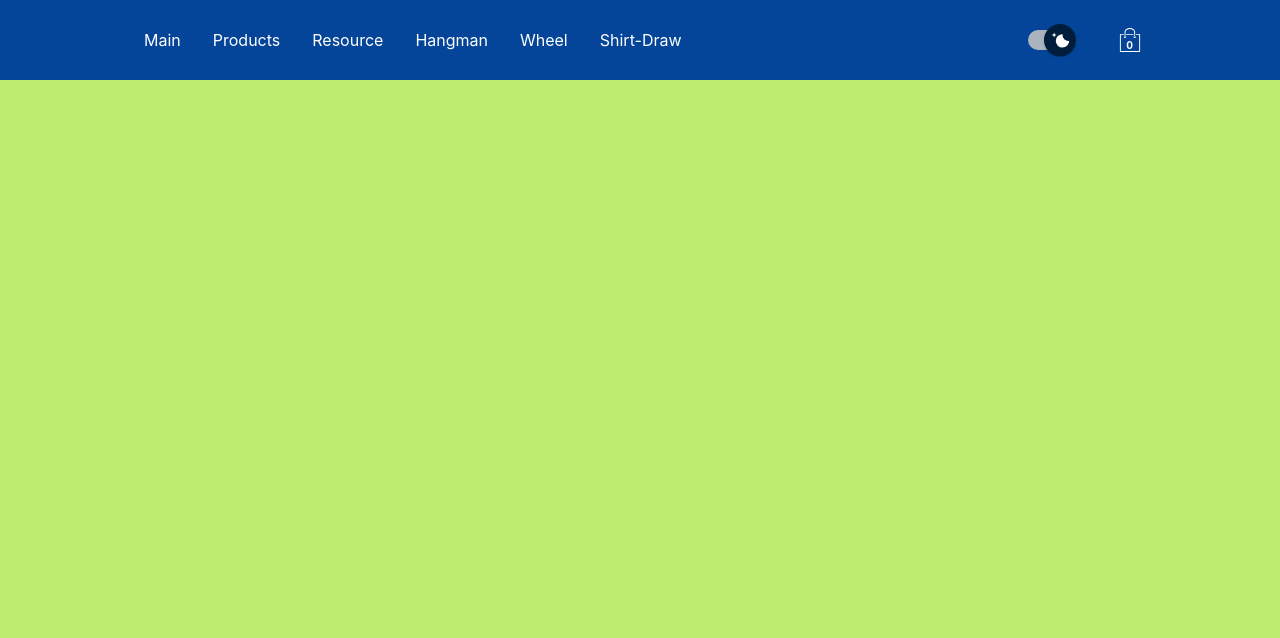
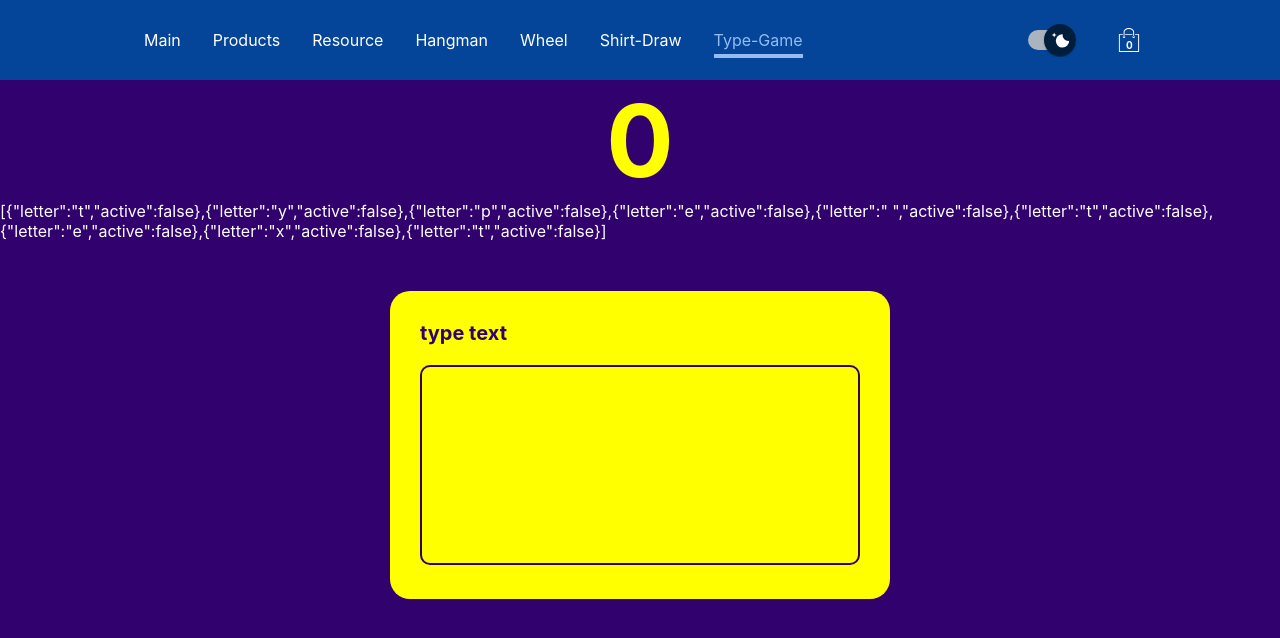
Before and after one commit to TornikeZhizhi/React-sumNew, a React (Create React App) app: page /type-Game in a window 1280 px wide. Shown: the top 638 px of the page. Built offline with nearby package versions, Linux system fonts and the light colour scheme; no server answers; a web font is replaced by a local one.

Commit message:
add type game with bugs

```diff
--- a/src/App.js
+++ b/src/App.js
@@ -17,6 +17,7 @@ import 'react-alice-carousel/lib/alice-carousel.css';
 import ShirtDraw from "./Components/ShirtDraw/ShirtDraw";
 import Shirt from "./Components/ShirtDraw/Shirt";
 import RepeatContext from "./Components/Repeat/RepeatContext/RepeatContext";
+import TypeGame from "./Components/TypeGame/TypeGame";
 
 
 // const handleDragStart = (e) => e.preventDefault();
@@ -67,6 +68,9 @@ function App() {
             <Route path="/products" exact>
               <Products></Products>
             </Route>
+            <Route path="/type-Game" exact>
+              <TypeGame/>
+            </Route>
             <Route path="/products/:id">
               <ProductDetail></ProductDetail>
             </Route>
--- a/src/BaceLayout/Header.js
+++ b/src/BaceLayout/Header.js
@@ -20,6 +20,7 @@ const Header = () => {
                     <li><NavLink activeClassName={classes.active} to="/hangman">Hangman</NavLink></li>
                     <li><NavLink activeClassName={classes.active} to="/wheel">Wheel</NavLink></li>
                     <li><NavLink activeClassName={classes.active} to="/shirt-draw">Shirt-Draw</NavLink></li>
+                    <li><NavLink activeClassName={classes.active} to="/type-game">Type-Game</NavLink></li>
                     {/* <li><NavLink activeClassName={classes.active} to="/toast">Toast</NavLink></li> */}
                 </ul>
                 <DayNightSwitcher></DayNightSwitcher>
--- /dev/null
+++ b/src/Components/TypeGame/TypeGame.jsx
@@ -0,0 +1,73 @@
+import React, { useEffect, useState } from 'react';
+
+import classes from "./TypeGame.module.css";
+
+
+
+
+
+
+
+const TypeGame = () => {
+
+    const typeText = "type text"
+    const [text, setText ] = useState([]);
+
+    const [textareaText, setTextAreaText] = useState()
+
+
+    const textareaHandler =(e)=> {
+        setTextAreaText(e.target.value);
+
+    }
+
+    useEffect(()=>{
+        let updatedArray = text;
+
+        for (let k = 0; k < text.length; k++) {
+            for (let i = 0; i < textareaText.length; i++) {
+                if(text[k].letter == textareaText[i]){
+                    updatedArray[k].active = true
+                }
+
+            }
+        }
+        setText(updatedArray)
+        console.log("aba")
+    },[textareaText])
+
+    useEffect(()=>{
+        let sumData = [];
+        typeText.split("").map((data)=>{
+            sumData.push({letter:data,active:false})
+        })
+        setText(sumData)
+    },[])
+
+
+
+
+    return (
+        <div className={classes.test}>
+            <div className={classes.score}>0</div>
+            <span style={{color:"white"}}>
+
+           {JSON.stringify(text)}
+            </span>
+            <div className={classes.typeContainer}>
+
+                <div className={classes.typeText}>
+                    {text?.map((textData, index)=>{
+
+                      return  <span className={"red " + (textData.active ? classes.green : "" )} key={index}>{textData.letter}</span>
+
+                    })}
+                </div>
+                <textarea className={classes.textare} onChange={textareaHandler}></textarea>
+
+            </div>
+        </div>
+    );
+};
+
+export default TypeGame;
--- /dev/null
+++ b/src/Components/TypeGame/TypeGame.module.css
@@ -0,0 +1,51 @@
+.test{
+    background-color: #31026e;
+    width: 100%;
+    height: calc(100vh - 80px);
+}
+
+.score {
+
+     color: yellow;
+     font-weight: bold;
+     font-size: 100px;
+     text-align: center;
+}
+
+.typeContainer {
+    max-width: 500px;
+    border-radius: 20px;
+    background-color: yellow;
+    margin: 50px auto 10px;
+    padding: 30px;
+}
+
+.typeText {
+
+        color: #31026e;
+        font-size: 20px;
+        margin-bottom: 20px;
+        font-weight: bold;
+}
+
+.textare {
+    width: 100%;
+    height: 200px;
+    border: 2px solid #31026e;
+    background-color: transparent;
+    border-radius: 10px;
+    padding: 10px;
+    color: #31026e;
+    font-size: 20px;
+    font-weight: bold;
+    resize: none;
+}
+
+
+.green {
+    color: green;
+}
+
+.red {
+    color: red;
+}
--- a/src/Components/Wheel/Wheel.js
+++ b/src/Components/Wheel/Wheel.js
@@ -130,7 +130,7 @@ const Wheel = () => {
     return (
         <div className="bonus-game">
          {/* {initialSpinRotation} */}
-         <SearchTest/>
+         {/* <SearchTest/> */}
          {/* <input  type="text" /> */}
         <div className="bonus-game__wrapper">
           <div className="bonus-game__wheel">
```
